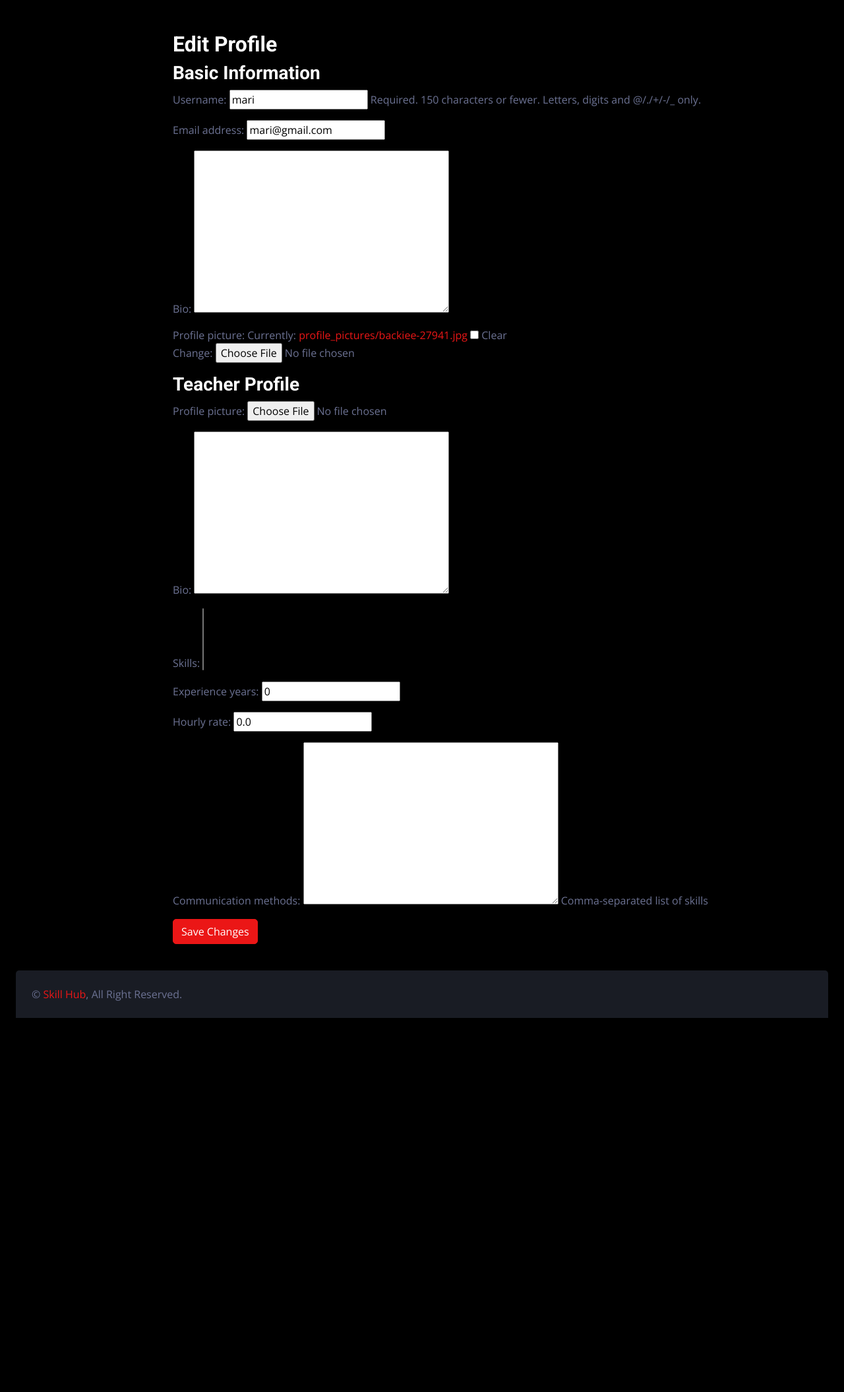
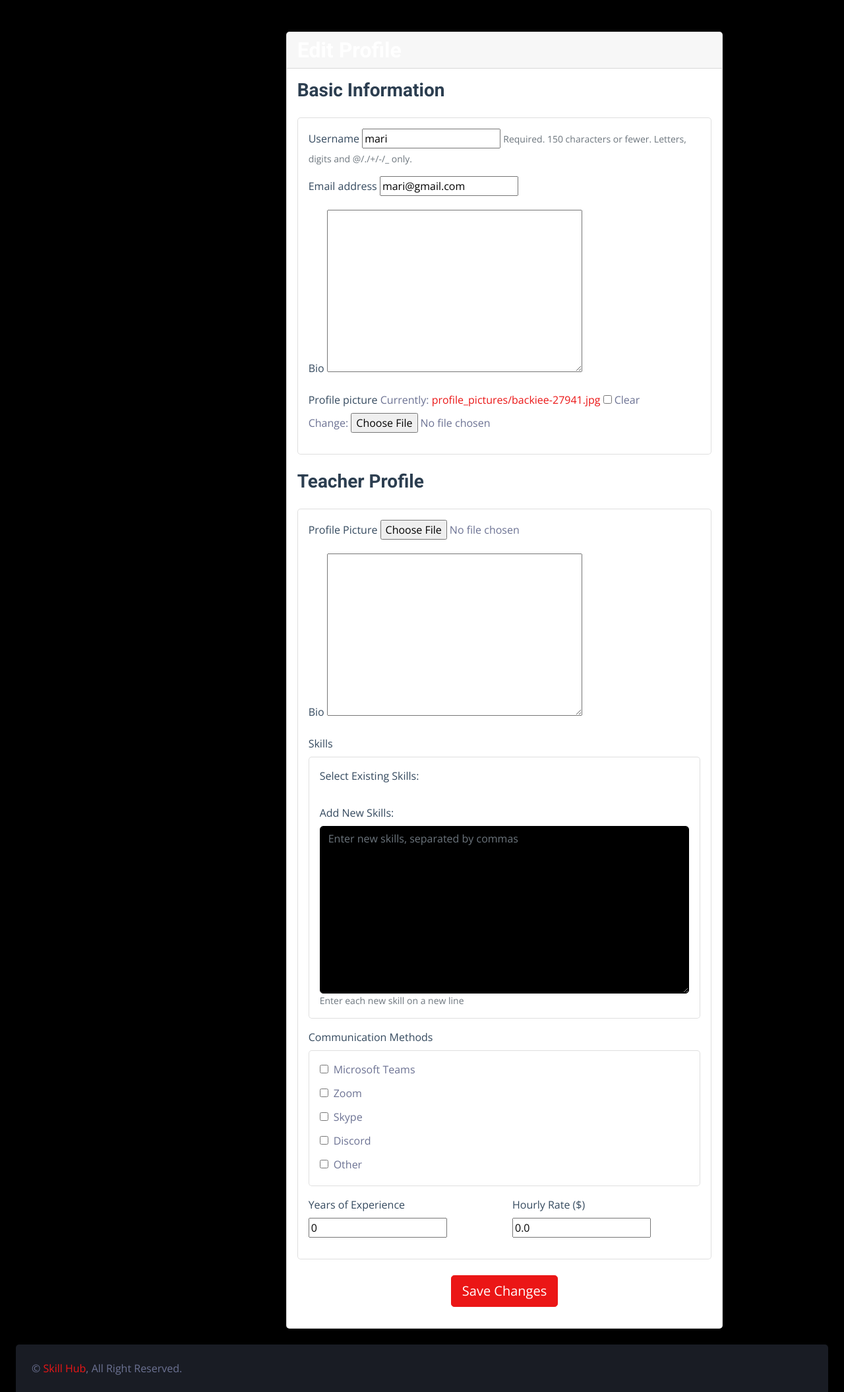
Before and after one commit to MariamKhoKh/Skill-Hub, a Django app: page /teaching/profile-teacher/edit/ in a window 1280 px wide. Shown: the part 64-2174 px from the top of the page at 66% size. Before the commit the page ends 1607 px from the top, so only its background shows below. Run offline with Django 5.2, Linux system fonts and the light colour scheme; a user stored in the database is signed in; data comes from the database, SQL or seed files in the repository; data that the repository does not hold is empty; parts of the project's set-up code (start-up, migrations or seed data) failed here and were passed over; some libraries are stand-ins or nearby versions.

Commit message:
edit profile formatting,resolve skill and dialogue disappearance

```diff
--- a/skillhub/skillhub/settings.py
+++ b/skillhub/skillhub/settings.py
@@ -160,3 +160,5 @@ EMAIL_HOST_PASSWORD = 'zwtqcdpikkpmsjxn'
 
 
 CELERY_BROKER_CONNECTION_RETRY_ON_STARTUP = True
+
+MESSAGE_STORAGE = 'django.contrib.messages.storage.session.SessionStorage'
--- a/skillhub/teaching/forms.py
+++ b/skillhub/teaching/forms.py
@@ -1,9 +1,35 @@
 from django import forms
-from .models import TeacherProfile, TeacherSkill, Review, Student
+from .models import TeacherProfile, TeacherSkill, Review, Student, Skill
 from users.models import User
 
 
 class TeacherProfileForm(forms.ModelForm):
+    new_skills = forms.CharField(
+        required=False,
+        widget=forms.Textarea(attrs={
+            'class': 'form-control',
+            'placeholder': 'Enter new skills, separated by commas'
+        })
+    )
+
+    communication_methods = forms.MultipleChoiceField(
+        choices=[
+            ('teams', 'Microsoft Teams'),
+            ('zoom', 'Zoom'),
+            ('skype', 'Skype'),
+            ('discord', 'Discord'),
+            ('other', 'Other')
+        ],
+        widget=forms.CheckboxSelectMultiple(attrs={'class': 'communication-checkbox'}),
+        required=False
+    )
+
+    skills = forms.ModelMultipleChoiceField(
+        queryset=Skill.objects.all(),
+        widget=forms.CheckboxSelectMultiple(attrs={'class': 'skills-checkbox'}),
+        required=False
+    )
+
     def clean_hourly_rate(self):
         rate = self.cleaned_data['hourly_rate']
         if rate < 0:
--- a/skillhub/teaching/models.py
+++ b/skillhub/teaching/models.py
@@ -18,7 +18,7 @@ class TeacherProfile(models.Model):
     bio = models.TextField(null=True, blank=True)
     skills = models.ManyToManyField(Skill, blank=True)
     hourly_rate = models.DecimalField(max_digits=6, decimal_places=2, default=0.0)
-    communication_methods = models.TextField(help_text="Comma-separated list of skills")
+    communication_methods = models.JSONField(default=list, blank=True)
     experience_years = models.PositiveIntegerField(default=0)
     rating = models.FloatField(default=0, validators=[MinValueValidator(0), MaxValueValidator(5)])
     total_reviews = models.PositiveIntegerField(default=0)
@@ -26,6 +26,9 @@ class TeacherProfile(models.Model):
 
     def __str__(self):
         return self.user.username
+
+    def get_communication_methods_display(self):
+        return ', '.join(self.communication_methods)
 
 
 class TeacherSkill(models.Model):
--- a/skillhub/teaching/templates/teaching/teacher_profile_edit.html
+++ b/skillhub/teaching/templates/teaching/teacher_profile_edit.html
@@ -1,17 +1,128 @@
 {% extends 'base.html' %}
+{% load static %}
 
 {% block content %}
 <div class="container mt-5">
-    <h2>Edit Profile</h2>
-    <form method="post" enctype="multipart/form-data">
-        {% csrf_token %}
-        <h3>Basic Information</h3>
-        {{ user_form.as_p }}
+    <div class="row justify-content-center">
+        <div class="col-md-8">
+            <div class="card">
+                <div class="card-header">
+                    <h2 class="mb-0">Edit Profile</h2>
+                </div>
+                <div class="card-body">
+                    <form method="post" enctype="multipart/form-data" class="needs-validation" novalidate>
+                        {% csrf_token %}
 
-        <h3>Teacher Profile</h3>
-        {{ profile_form.as_p }}
+                        <!-- User Information Section -->
+                        <div class="mb-4">
+                            <h3 class="card-title">Basic Information</h3>
+                            <div class="card p-3">
+                                {% for field in user_form %}
+                                <div class="mb-3">
+                                    <label for="{{ field.id_for_label }}" class="form-label">
+                                        {{ field.label }}
+                                    </label>
+                                    {{ field }}
+                                    {% if field.errors %}
+                                    <div class="invalid-feedback d-block">
+                                        {{ field.errors }}
+                                    </div>
+                                    {% endif %}
+                                    {% if field.help_text %}
+                                    <small class="form-text text-muted">{{ field.help_text }}</small>
+                                    {% endif %}
+                                </div>
+                                {% endfor %}
+                            </div>
+                        </div>
 
-        <button type="submit" class="btn btn-primary">Save Changes</button>
-    </form>
+                        <!-- Teacher Profile Section -->
+                        <div class="mb-4">
+                            <h3 class="card-title">Teacher Profile</h3>
+                            <div class="card p-3">
+                                <!-- Profile Picture -->
+                                <div class="mb-3">
+                                    <label class="form-label">Profile Picture</label>
+                                    {{ profile_form.profile_picture }}
+                                </div>
+
+                                <!-- Bio -->
+                                <div class="mb-3">
+                                    <label class="form-label">Bio</label>
+                                    {{ profile_form.bio }}
+                                </div>
+
+                                <!-- Skills Section -->
+                                <div class="mb-3">
+                                    <label class="form-label">Skills</label>
+                                    <div class="card p-3">
+                                        <div class="mb-2">
+                                            <label class="form-label">Select Existing Skills:</label>
+                                            {{ profile_form.skills }}
+                                        </div>
+                                        <div class="mt-3">
+                                            <label class="form-label">Add New Skills:</label>
+                                            {{ profile_form.new_skills }}
+                                            <small class="form-text text-muted">Enter each new skill on a new line</small>
+                                        </div>
+                                    </div>
+                                </div>
+
+                                <!-- Communication Methods -->
+                                <div class="mb-3">
+                                    <label class="form-label">Communication Methods</label>
+                                    <div class="card p-3">
+                                        {{ profile_form.communication_methods }}
+                                    </div>
+                                </div>
+
+                                <!-- Experience and Rate -->
+                                <div class="row">
+                                    <div class="col-md-6 mb-3">
+                                        <label class="form-label">Years of Experience</label>
+                                        {{ profile_form.experience_years }}
+                                    </div>
+                                    <div class="col-md-6 mb-3">
+                                        <label class="form-label">Hourly Rate ($)</label>
+                                        {{ profile_form.hourly_rate }}
+                                    </div>
+                                </div>
+                            </div>
+                        </div>
+
+                        <div class="text-center">
+                            <button type="submit" class="btn btn-primary btn-lg">Save Changes</button>
+                        </div>
+                    </form>
+                </div>
+            </div>
+        </div>
+    </div>
 </div>
+
+<style>
+.skills-checkbox, .communication-checkbox {
+    display: flex;
+    flex-direction: column;
+    gap: 0.5rem;
+}
+
+.skills-checkbox label, .communication-checkbox label {
+    display: flex;
+    align-items: center;
+    gap: 0.5rem;
+    margin-bottom: 0.25rem;
+}
+
+.card-title {
+    color: #2c3e50;
+    font-weight: 600;
+    margin-bottom: 1.5rem;
+}
+
+.form-label {
+    font-weight: 500;
+    color: #34495e;
+}
+</style>
 {% endblock %}
--- a/skillhub/teaching/views.py
+++ b/skillhub/teaching/views.py
@@ -89,11 +89,25 @@ def teacher_profile_edit(request):
 
     if request.method == 'POST':
         user_form = UserUpdateForm(request.POST, request.FILES, instance=request.user)
-        profile_form = TeacherProfileForm(request.POST, instance=teacher_profile)
+        profile_form = TeacherProfileForm(request.POST, request.FILES, instance=teacher_profile)
 
         if user_form.is_valid() and profile_form.is_valid():
             user_form.save()
-            profile_form.save()
+            profile = profile_form.save(commit=False)
+
+            # Process new skills
+            new_skills_text = request.POST.get('new_skills', '')
+            if new_skills_text:
+                skill_names = [name.strip() for name in new_skills_text.split(',')]
+                for skill_name in skill_names:
+                    if skill_name:  # Only process non-empty skills
+                        skill, _ = Skill.objects.get_or_create(name=skill_name)
+                        profile.skills.add(skill)
+
+            # Save the profile and many-to-many relationships
+            profile.save()
+            profile_form.save_m2m()
+
             messages.success(request, 'Profile updated successfully!')
             return redirect('teacher_profile', teacher_id=teacher_profile.id)
     else:
@@ -144,7 +158,6 @@ def search_teachers(request):
     return render(request, 'teaching/search_results.html', {'teachers': teachers, 'query': query})
 
 
-
 def featured_teachers_view(request):
     try:
         all_teachers = TeacherProfile.objects.select_related('user').prefetch_related('skills').all()
```
Also changed, not shown: skillhub/templates/components/teacher_info.html (+5 -5 lines), 1 other file.
